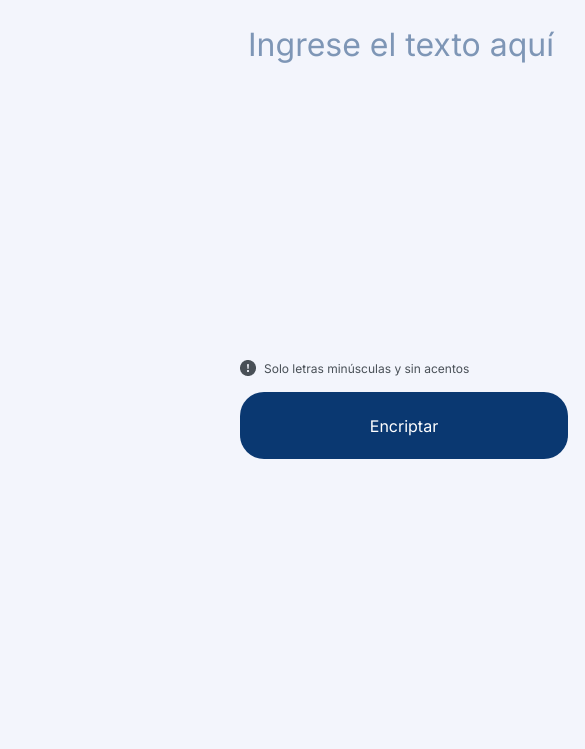
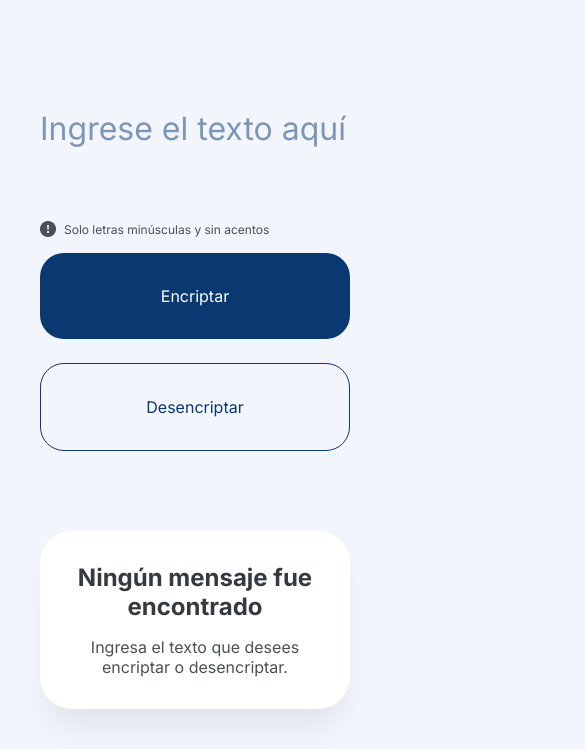
Before and after one commit to KJRM20/Encriptador-Challenge, a plain HTML site: page index.html in a window 390 px wide. Shown: the part 95-844 px from the top of the page, 585 px wide, since content can reach past the window. Drawn offline with Linux system fonts and the light colour scheme.

Commit message:
Actualización style.css - Realización de Responsive

```diff
--- a/index.html
+++ b/index.html
@@ -24,7 +24,7 @@
         </div>
         <div class="main__resultado">
             <div class="main__resultado_vacio">
-                <img src="./assets/no-mensaje-personaje.png" alt="Ilustración de hombre con lupa">
+                <img class="main__resultado_vacio__imagen" src="./assets/no-mensaje-personaje.png" alt="Ilustración de hombre con lupa">
                 <div class="main__resultado_vacio_info">
                     <h2 class="main__resultado_vacio__titulo">Ningún mensaje fue encontrado</h2>
                     <p class="main__resultado_vacio__texto">Ingresa el texto que desees encriptar o desencriptar.</p>
@@ -36,8 +36,9 @@
             </div>
         </div>
     </main>
+    <!--
     <footer>
-
     </footer>
+    -->
 </body>
 </html>
--- a/style.css
+++ b/style.css
@@ -9,37 +9,39 @@
 
 body{
     display: flex;
-    height: 100%;
+    min-height: 100vh;
     padding: 40px;
     background-color: #f3f5fc;
     gap: 80px;
 }
 
 .header__imagen{
-    height: 48px;
+    height: 3rem;
     width: auto;
 }
 
 .main{
     display: flex;
+    flex: 1;
+    width: 100%;
     justify-content: space-around;
     gap:80px;
 }
 
 .main__container{
+    flex: 1;
     display: flex;
     flex-direction: column;
     gap: 16px;
 }
 
 .main__container__input{
-    width: 100%;
-    height: 100%;
-    margin: 80px 8px;
+    flex: 1;
+    margin-top: 3rem;
     background-color: #f3f5fc;
     color: #0A3871;
     font-family: "Inter", sans-serif;
-    font-size: 32px;
+    font-size: 2rem;
     font-weight: 400;
     border: none;
     resize: none;
@@ -61,14 +63,14 @@ body{
 }
 
 .main__container__advertencia__imagen{
-    width: 16px;
-    height: 16px;
+    width: 1rem;
+    height: 1rem;
 }
 
 .main__container__advertencia__texto{
     color: #495057;
     font-family: "Inter", sans-serif;
-    font-size: 12px;
+    font-size: 0.75rem;
     font-weight: 400;
 }
 
@@ -78,12 +80,12 @@ body{
 }
 
 .btn__azul{
-    width: 328px;
-    height: 67px;
+    width: 50%;
+    padding: 33px 0;
     background-color: #0A3871;
     color: #fff;
     font-family: "Inter", sans-serif;
-    font-size: 16px;
+    font-size: 1rem;
     font-weight: 400;
     border: none;
     border-radius: 24px;
@@ -94,12 +96,12 @@ body{
 }
 
 .btn__borde__azul{
-    width: 328px;
-    height: 67px;
+    width: 50%;
+    padding: 33px 0;
     background-color: transparent;
     color: #0A3871;
     font-family: "Inter", sans-serif;
-    font-size: 16px;
+    font-size: 1rem;
     font-weight: 400;
     border: solid 1px #0A3871;
     border-radius: 24px;
@@ -136,17 +138,48 @@ body{
 .main__resultado_vacio__titulo{
     color: #343A40;
     font-family: "Inter", sans-serif;
-    font-size: 24px;
+    font-size: 1.5rem;
     font-weight: 700;
 }
 
 .main__resultado_vacio__texto{
     color: #495057;
     font-family: "Inter", sans-serif;
-    font-size: 16px;
+    font-size: 1rem;
     font-weight: 400;
 }
 
 .inactivo{
     display: none;
 }
+
+@media (max-width: 1200px){
+    body{
+        flex-direction: column;
+    }
+    .main{
+        flex-direction: column;
+    }
+    .main__container{
+        width: 100%;
+        height: 60vh;
+    }
+    .main__container__input{
+        margin-top: 2rem;
+    }
+    .main__resultado_vacio__imagen{
+        display: none;
+    }
+}
+
+@media (max-width: 700px){
+    .main__container__btns{
+        flex-direction: column;
+    }
+    .btn__azul{
+        width: 100%;
+    }
+    .btn__borde__azul{
+        width: 100%;
+    }
+}
```
